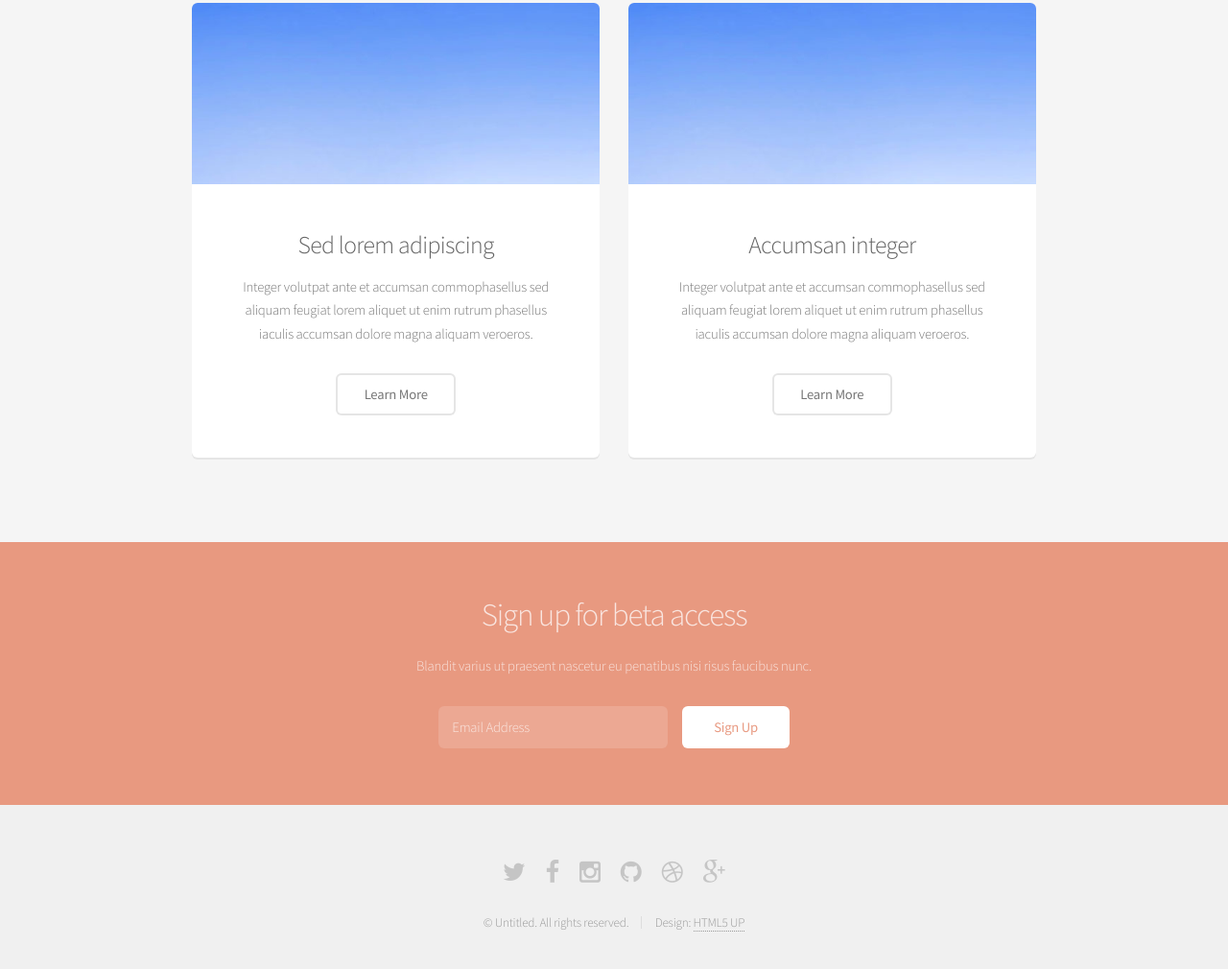
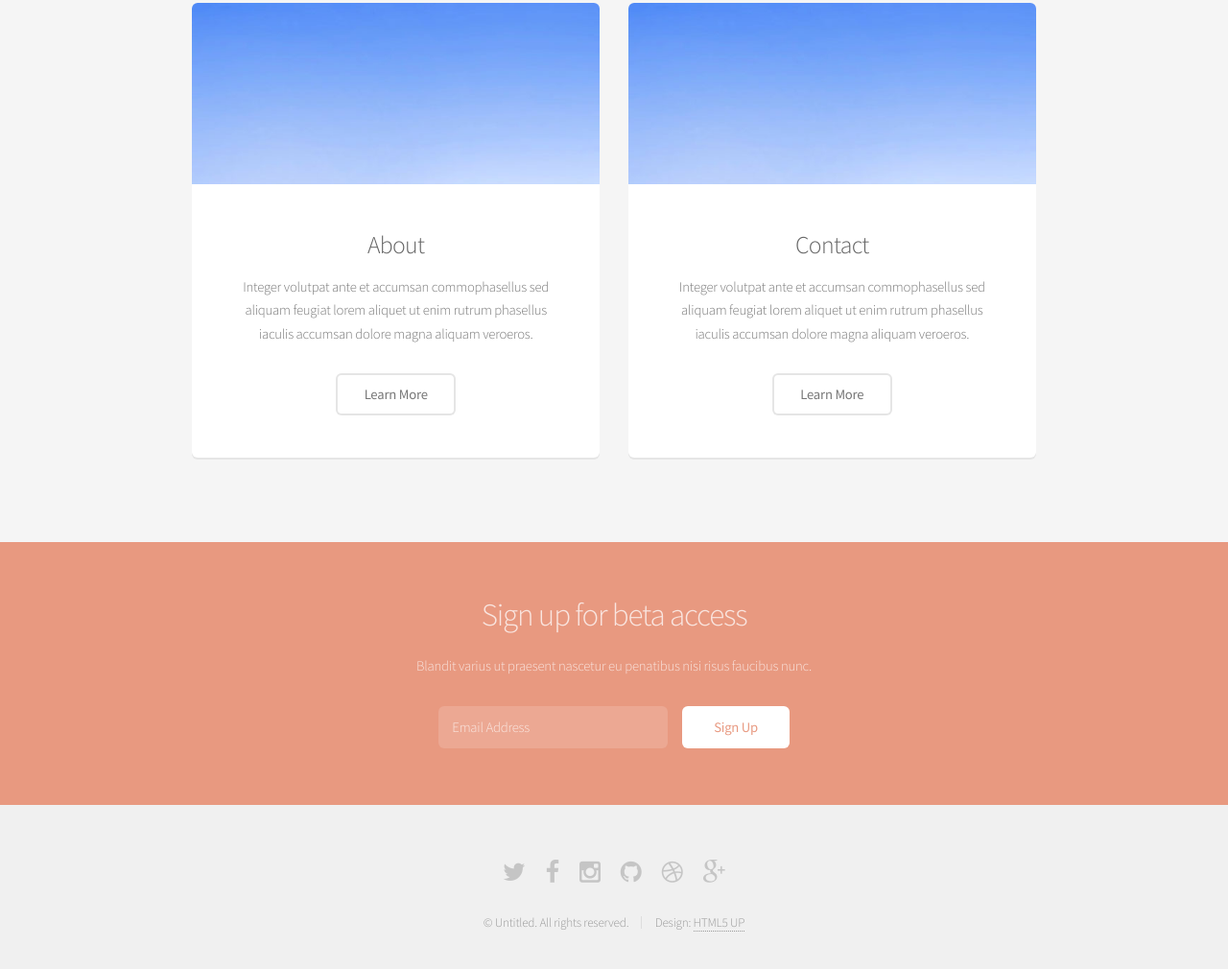
Before and after one commit to tanyagutsol/tanyagutsol.github.io, a plain HTML site: page index.html in a window 1280 px wide. Shown: the part 1732-2742 px from the top of the page at 96% size. Drawn offline with Linux system fonts and the light colour scheme.

Commit message:
Update index.html

```diff
--- a/index.html
+++ b/index.html
@@ -99,7 +99,7 @@
 
 							<section class="box special">
 								<span class="image featured"><img src="images/pic02.jpg" alt="" /></span>
-								<h3>Sed lorem adipiscing</h3>
+								<h3>About</h3>
 								<p>Integer volutpat ante et accumsan commophasellus sed aliquam feugiat lorem aliquet ut enim rutrum phasellus iaculis accumsan dolore magna aliquam veroeros.</p>
 								<ul class="actions">
 									<li><a href="#" class="button alt">Learn More</a></li>
@@ -111,7 +111,7 @@
 
 							<section class="box special">
 								<span class="image featured"><img src="images/pic03.jpg" alt="" /></span>
-								<h3>Accumsan integer</h3>
+								<h3>Contact</h3>
 								<p>Integer volutpat ante et accumsan commophasellus sed aliquam feugiat lorem aliquet ut enim rutrum phasellus iaculis accumsan dolore magna aliquam veroeros.</p>
 								<ul class="actions">
 									<li><a href="#" class="button alt">Learn More</a></li>
```
